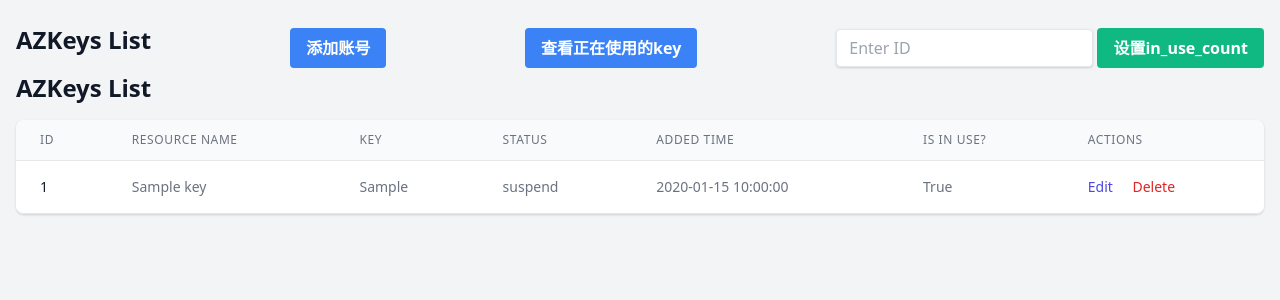
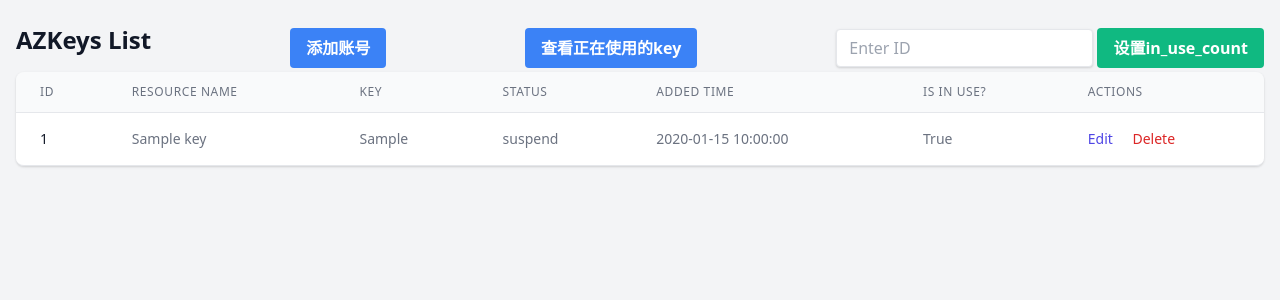
Before and after one commit to luzhipeng728/az_pools, a FastAPI app: page / in a window 1280 px wide. Shown: the top 300 px of the page. Run offline with FastAPI, Linux system fonts and the light colour scheme; tables that the repository leaves empty hold one stand-in row (values such as "Sample post"); data that the repository does not hold is empty.

Commit message:
Initial commit

```diff
--- a/templates/index.html
+++ b/templates/index.html
@@ -27,8 +27,6 @@
                 </button>
             </div>
         </div>
-
-        <h1 class="text-2xl font-bold text-gray-900 mb-4">AZKeys List</h1>
         <div class="flex flex-col">
             <div class="-my-2 overflow-x-auto sm:-mx-6 lg:-mx-8">
                 <div class="py-2 align-middle inline-block min-w-full sm:px-6 lg:px-8">
```
